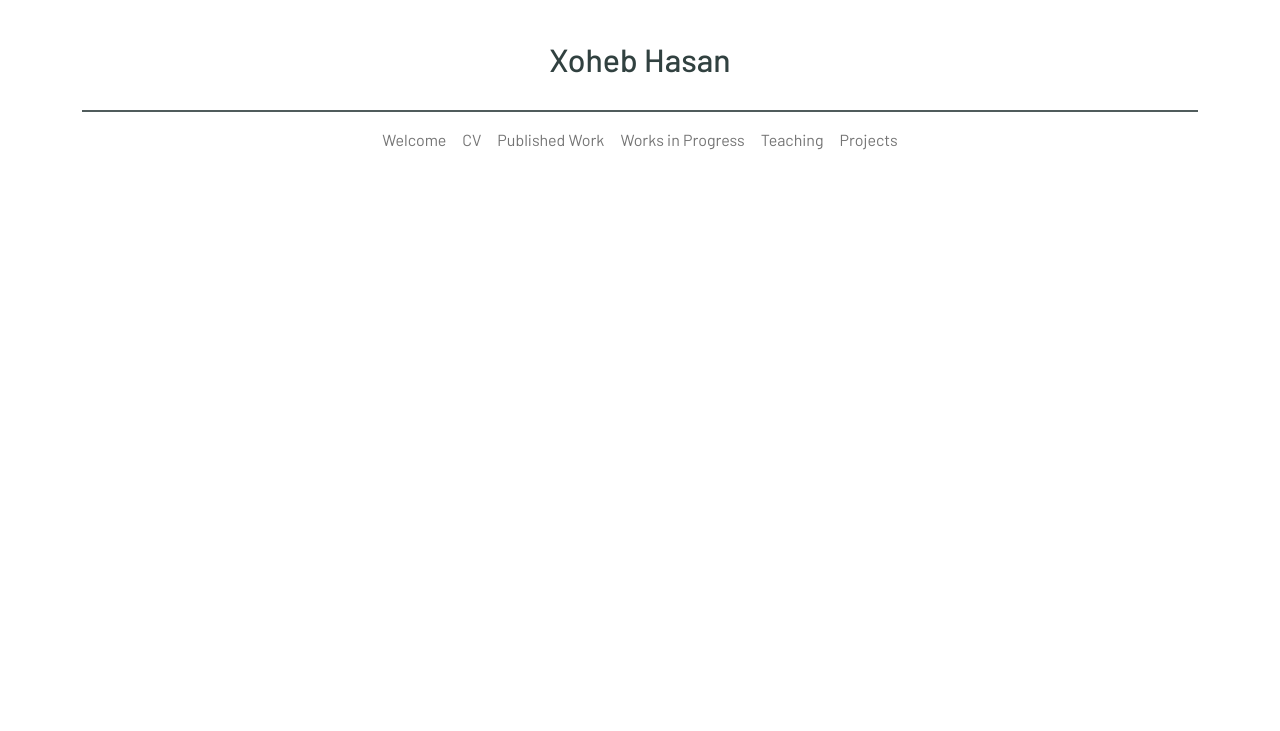
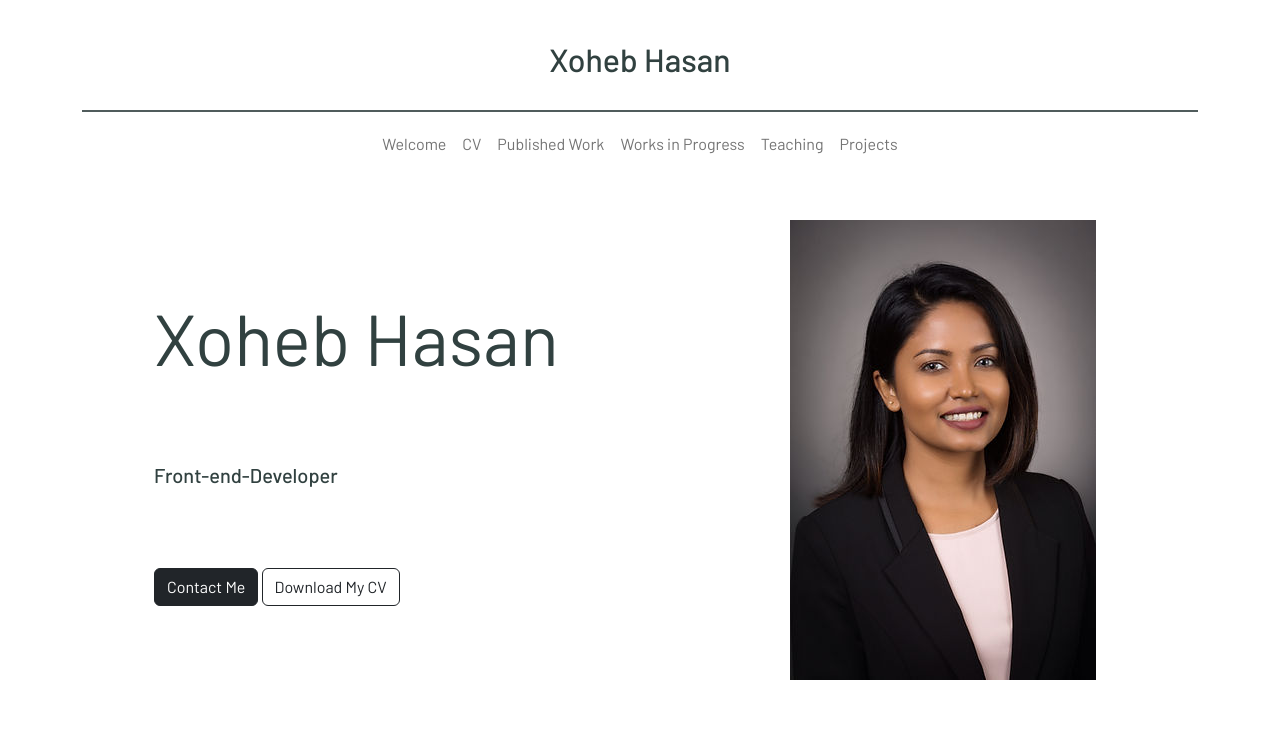
Before and after one commit to mdmurshedali/ayon_site_1, a plain HTML site: page index.html in a window 1280 px wide. Drawn offline with nearby package versions, Linux system fonts and the light colour scheme.

Commit message:
profile-picture

```diff
--- a/index.html
+++ b/index.html
@@ -17,8 +17,8 @@
             <h2 class="text-center mt-4 mb-3 py-3">Xoheb Hasan</h2>
         </section>
 
-        <section>
-            <div class="">
+        <section >
+            <div class="mt-1">
                 <nav class="navbar navbar-expand-lg bg-white ">
                     <div class="container-fluid">
                       <button class="navbar-toggler ms-auto" type="button" data-bs-toggle="collapse" data-bs-target="#navbarSupportedContent" aria-controls="navbarSupportedContent" aria-expanded="false" aria-label="Toggle navigation">
@@ -57,6 +57,31 @@
 
     </header>
     <main>
+      <section>
+        <div class="row flex-lg-row-reverse mt-5 gx-5 pb-5 ps-5">
+          <div class="col-12 col-lg-6 d-flex justify-content-evenly align-items-center">
+
+            <img src="./images/profilePicture.jpg" alt="">
+
+          </div>
+          <div class="col-12 col-lg-6 d-flex flex-column justify-content-evenly align-items-center align-items-lg-baseline ps-5">
+            <!-- <div class=""> -->
+              <div><h1 class="display-2 fw-normal">Xoheb Hasan</h1></div>
+              <div><h5>Front-end-Developer</h5></div>
+
+              <div>
+                <button class="btn btn-dark">Contact Me</button>
+                <a href=""><button class="btn btn-outline-dark">Download My CV</button></a>
+              </div>
+
+            <!-- </div> -->
+          </div>
+
+
+        </div>
+
+
+      </section>
 
     </main>
     <footer>
--- a/styles.css
+++ b/styles.css
@@ -7,6 +7,3 @@
 .Title_border_bottom {
     border-bottom: 2px solid #505C5C;
 }
-.nav-bg-color{
-    background-color: white !important;
-}
```
Also changed, not shown: images/profilePicture.jpg (added).
